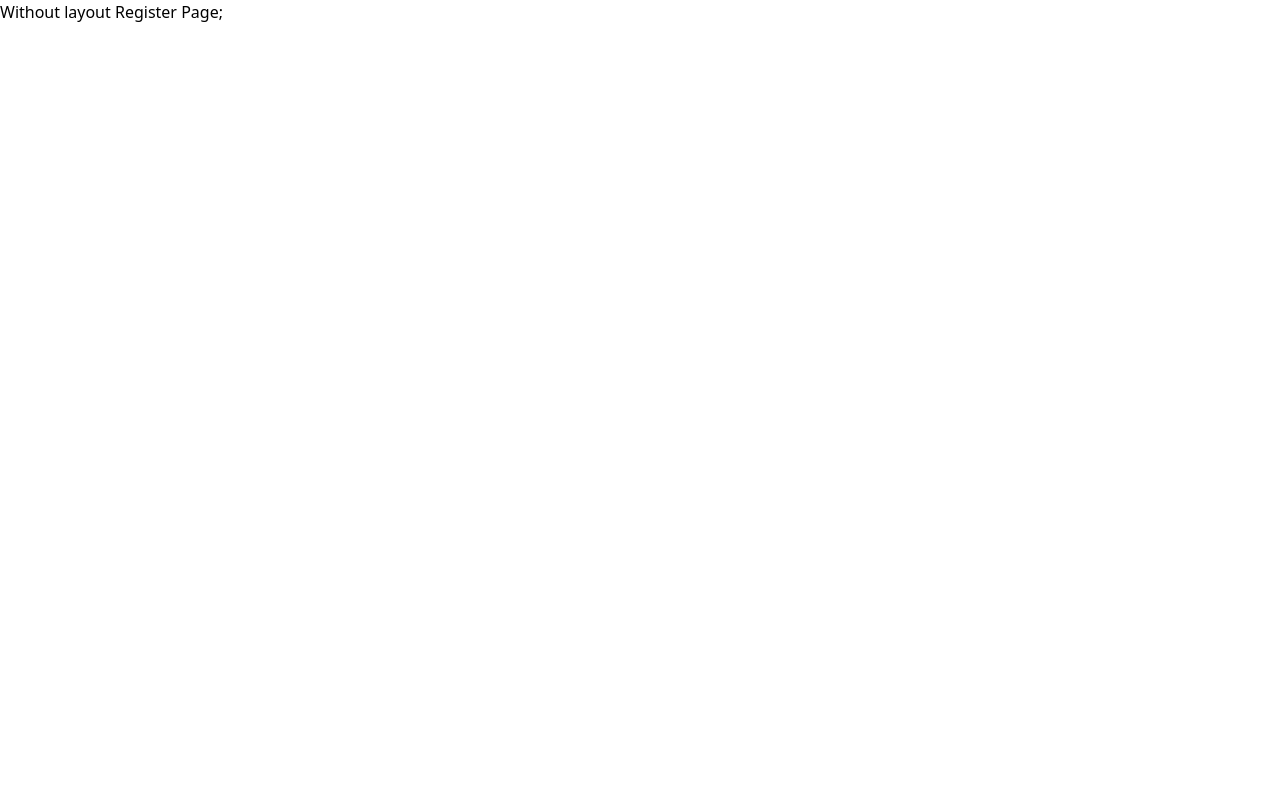
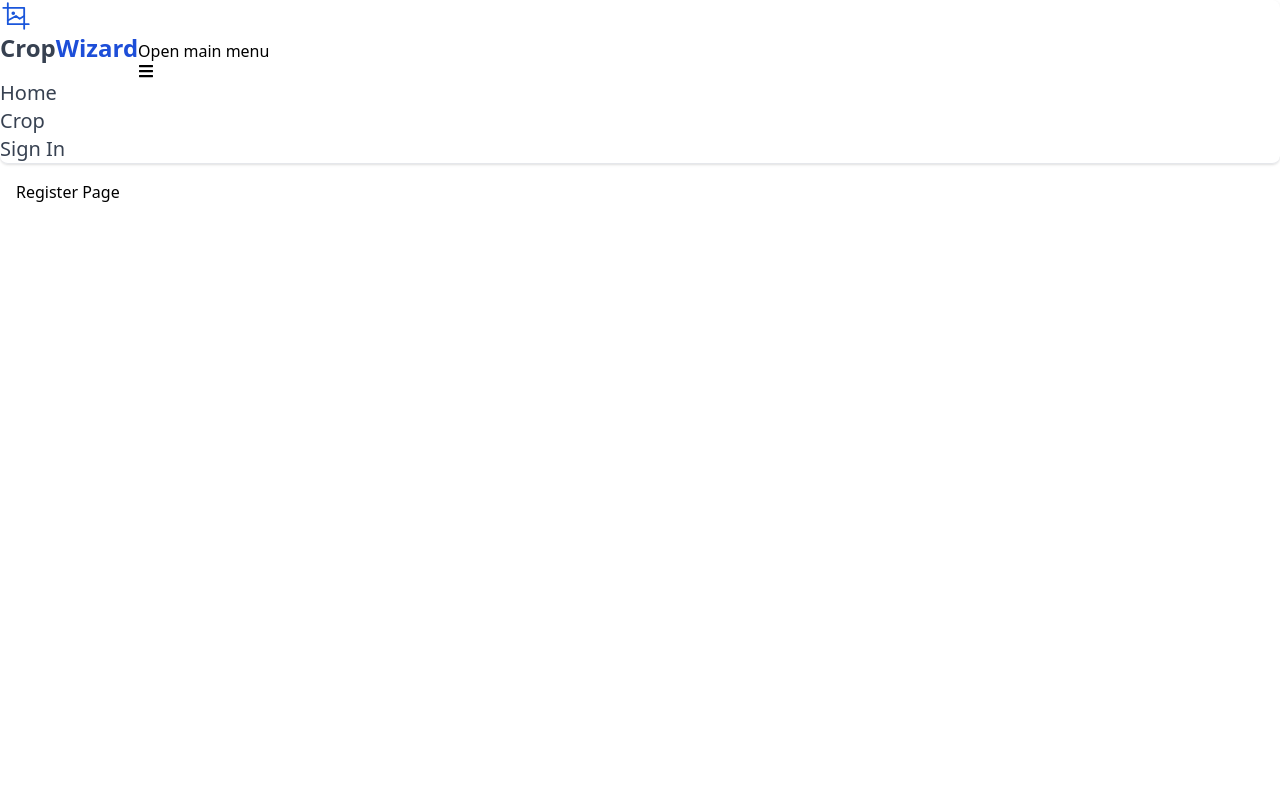
Before and after one commit to mamamamamaa/crop_wizard, a Next.js app: page /register in a window 1280 px wide. Shown: the top 800 px of the page. Built offline with nearby package versions, Linux system fonts and the light colour scheme.

Commit message:
update cropp page

```diff
--- a/pages/register/index.tsx
+++ b/pages/register/index.tsx
@@ -1,12 +1,13 @@
-import { TNextPageWithLayout } from "@/pages/_app";
 import { ReactElement } from "react";
+import { TNextPageWithLayout } from "@/types";
+import { Layout } from "@/components/Layout/Layout";
 
 const Register: TNextPageWithLayout = () => {
   return <>Register Page</>;
 };
 
 Register.getLayout = function (page: ReactElement) {
-  return <>Without layout {page}</>;
+  return <Layout>{page}</Layout>;
 };
 
 export default Register;
```
Also changed, not shown: pages/crop/index.tsx (+0 -12 lines).
